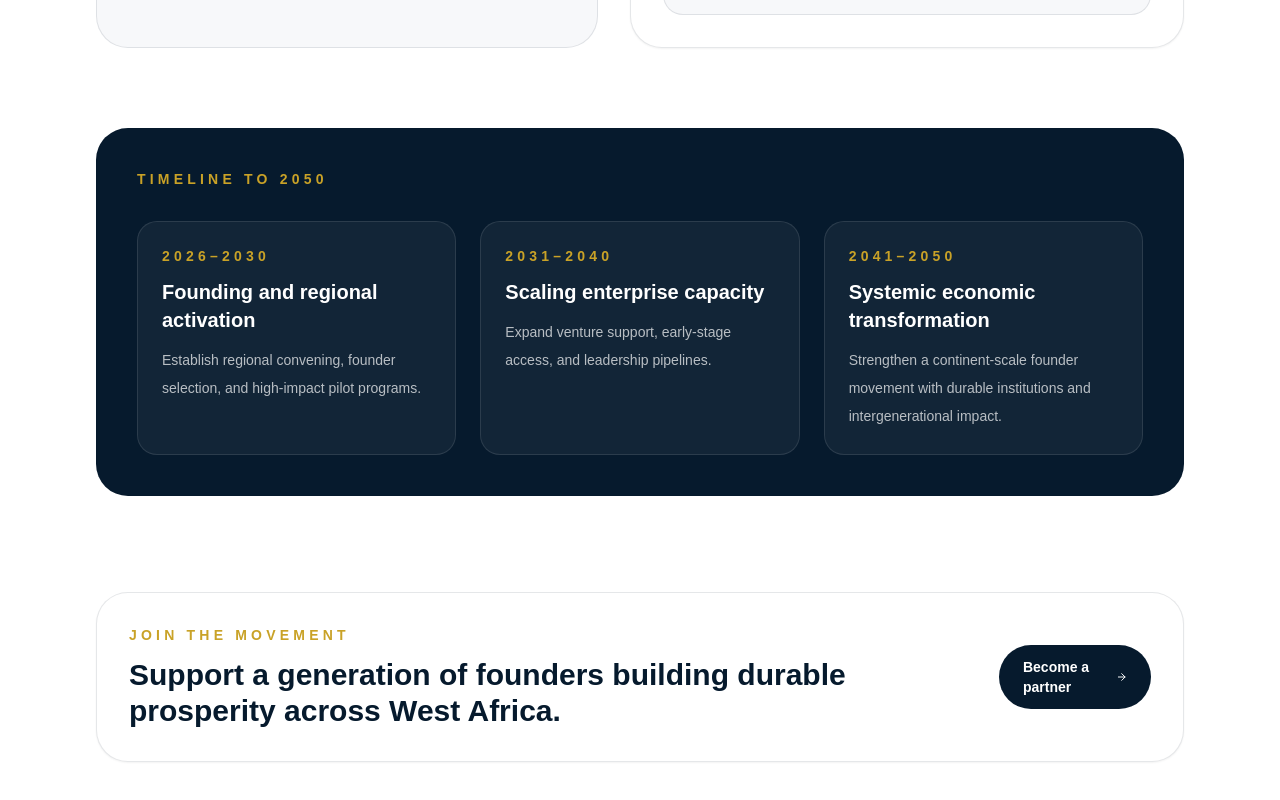
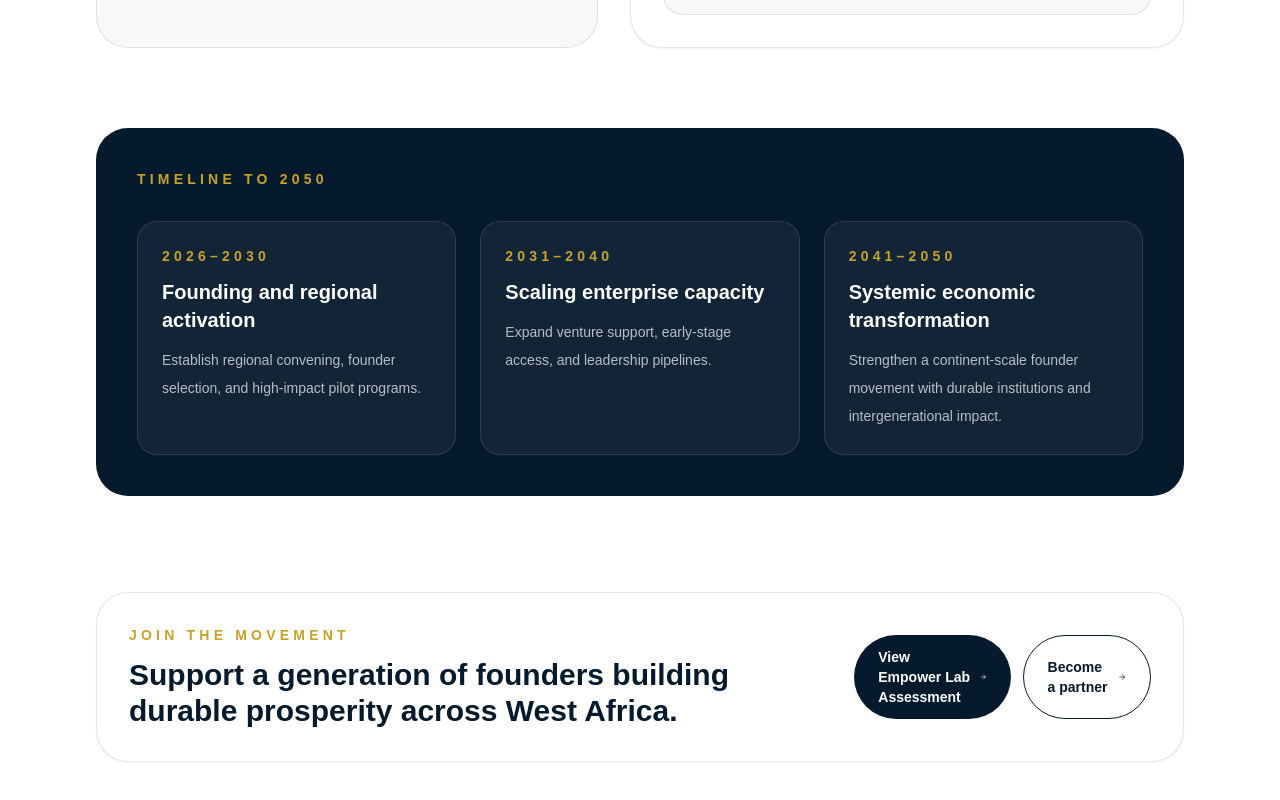
Before and after one commit to gracious232/ggfg-nexus, a Next.js app: page /empower-40k in a window 1280 px wide. Shown: the part 2908-3708 px from the top of the page. Built offline with nearby package versions, Linux system fonts and the light colour scheme.

Commit message:
Add Empower Lab assessment CTA and Empower 40K assessment button

```diff
--- a/app/empower-40k/page.tsx
+++ b/app/empower-40k/page.tsx
@@ -159,9 +159,19 @@ export default function EmpowerPage() {
             <p className="text-sm font-semibold uppercase tracking-[0.3em] text-gold">Join the movement</p>
             <h2 className="mt-3 text-3xl font-semibold text-navy">Support a generation of founders building durable prosperity across West Africa.</h2>
           </div>
-          <Link href="/contact" className="inline-flex items-center gap-2 rounded-full bg-navy px-6 py-3 text-sm font-semibold text-white transition hover:-translate-y-0.5">
-            Become a partner <ArrowRight size={16} />
-          </Link>
+          <div className="flex flex-col gap-3 sm:flex-row">
+            <a
+              href="https://claude.ai/public/artifacts/fb4306b1-c092-4754-bfea-9b967e8256a1"
+              target="_blank"
+              rel="noreferrer"
+              className="inline-flex items-center justify-center gap-2 rounded-full bg-navy px-6 py-3 text-sm font-semibold text-white transition hover:-translate-y-0.5"
+            >
+              View Empower Lab Assessment <ArrowRight size={16} />
+            </a>
+            <Link href="/contact" className="inline-flex items-center justify-center gap-2 rounded-full border border-navy bg-white px-6 py-3 text-sm font-semibold text-navy transition hover:-translate-y-0.5">
+              Become a partner <ArrowRight size={16} />
+            </Link>
+          </div>
         </div>
       </section>
     </main>
--- a/app/empower-lab/page.tsx
+++ b/app/empower-lab/page.tsx
@@ -20,6 +20,14 @@ export default function EmpowerLabHomePage() {
               <Link href="/empower-lab/module-1" className="inline-flex items-center gap-2 rounded-full bg-navy px-6 py-3 text-sm font-semibold text-white transition hover:bg-navy/90">
                 Begin Module 1 <ArrowRight size={16} />
               </Link>
+              <a
+                href="https://claude.ai/public/artifacts/fb4306b1-c092-4754-bfea-9b967e8256a1"
+                target="_blank"
+                rel="noreferrer"
+                className="inline-flex items-center gap-2 rounded-full bg-gold px-6 py-3 text-sm font-semibold text-navy transition hover:bg-gold/90"
+              >
+                Take the Empower Lab Assessment <ArrowRight size={16} />
+              </a>
               <Link href="/empower-lab" className="inline-flex items-center gap-2 rounded-full border border-navy/15 px-6 py-3 text-sm font-semibold text-navy transition hover:border-navy/40">
                 Browse All Modules
               </Link>
```
